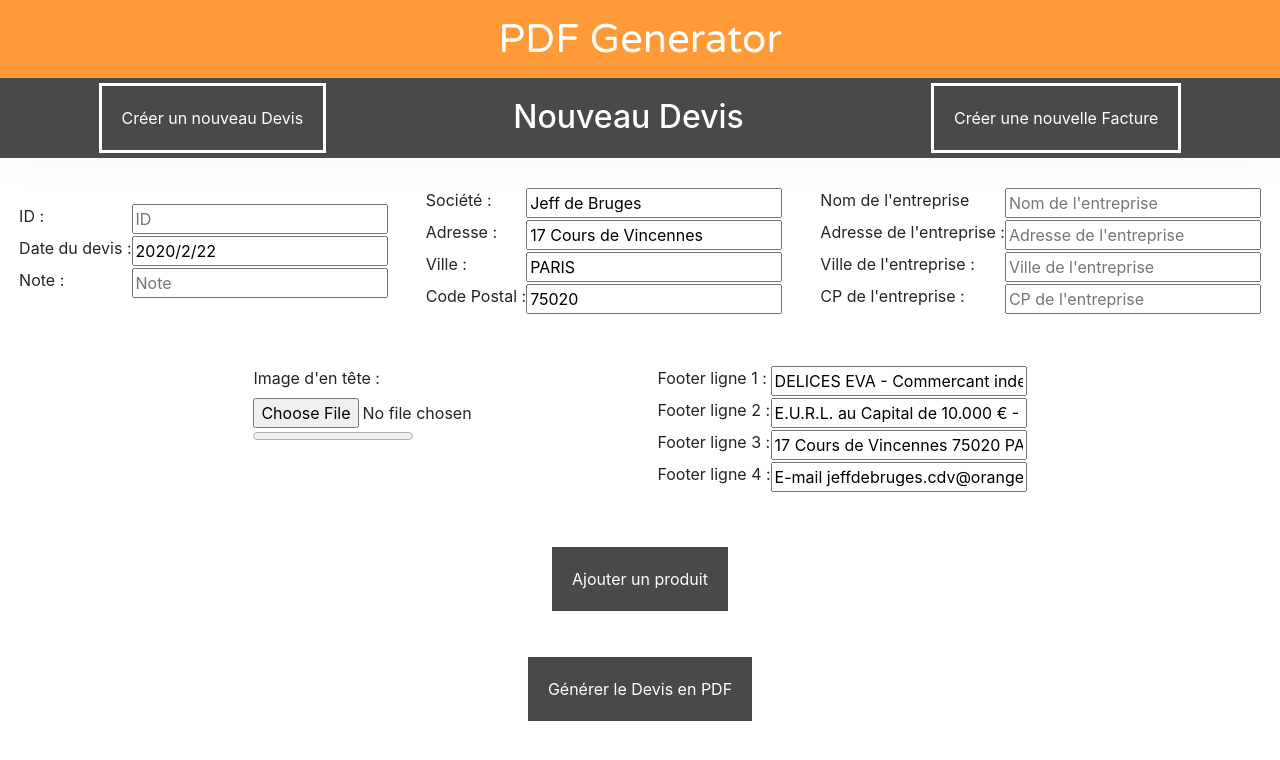
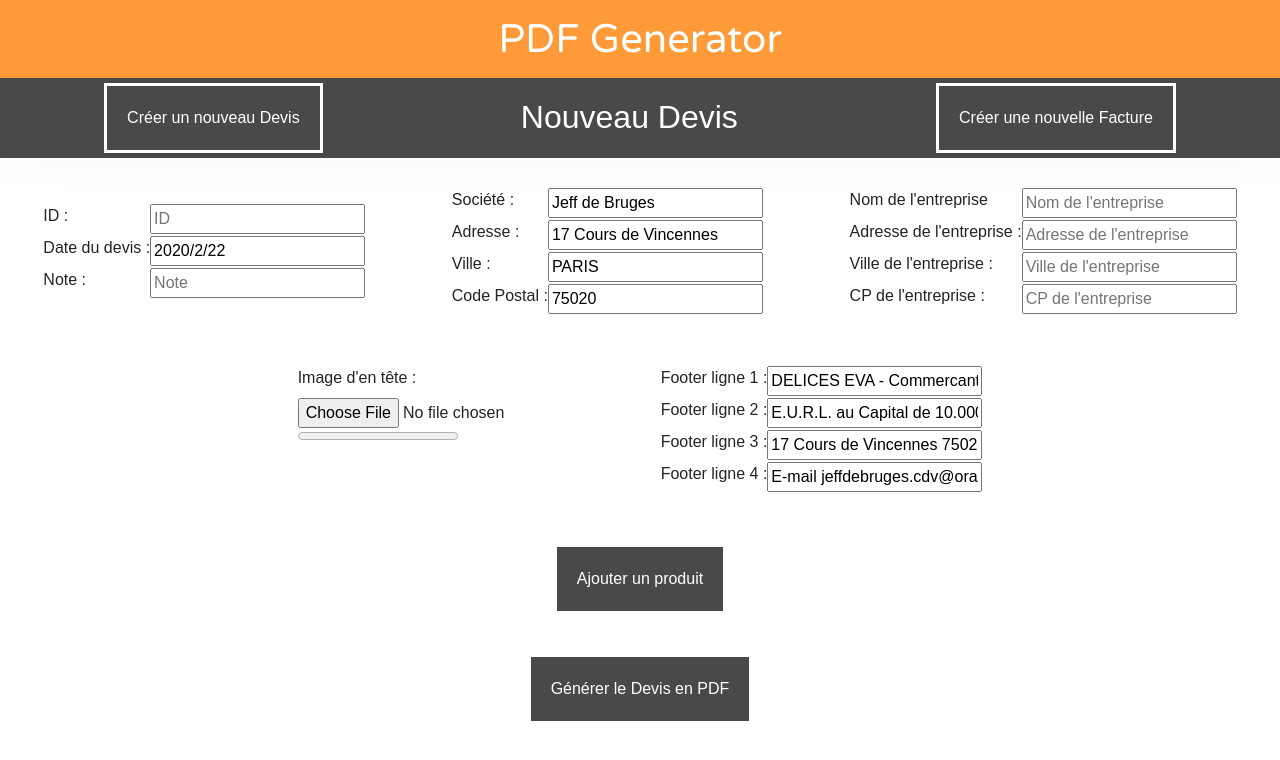
Before and after one commit to IlanAMG/devtrotter-pdfgenerate, a React (Create React App) app: page / in a window 1280 px wide. Both pictures are taken after a click on the button "Créer un nouveau Devis". Shown: the top 760 px of the page. Built offline with nearby package versions, Linux system fonts and the light colour scheme; what @react-pdf/renderer would draw is missing.

Commit message:
pdfgenerator-v1.0.1

```diff
--- a/src/App.css
+++ b/src/App.css
@@ -48,8 +48,9 @@ table {
 
 
 @import url('https://fonts.googleapis.com/css?family=Varela+Round&display=swap');
+
 body {
-    font-family: 'Valera Round', sans-serif;
+    font-family: 'Valera Round', sans-serif !important;
 }
 #pdf iframe {
     width: 100%;
@@ -81,6 +82,7 @@ h1 {
     text-align: center;
     padding: 15px;
     user-select: none;
+    font-style: 2em;
     margin: 0 !important;
 }
 
--- a/src/components/Infos/Infos.js
+++ b/src/components/Infos/Infos.js
@@ -7,8 +7,8 @@ export const Infos = ({ showFact, showForm, handleShowDevisForm, handleShowFactF
             <h1>PDF Generator</h1>
             <div className='container-choix'>
                 <button onClick={handleShowDevisForm}>Créer un nouveau Devis</button>
-                {showFact ? <h2 style={{alignSelf: 'center', color: '#fff' ,margin: 0, height: '40px'}}>Nouvelle Facture</h2> : null}
-                {showForm ? <h2 style={{alignSelf: 'center', color: '#fff',margin: 0, height: '40px'}}>Nouveau Devis</h2> : null}
+                {showFact ? <h2 style={{fontSize: '2em', alignSelf: 'center', color: '#fff' ,margin: 0, height: '40px'}}>Nouvelle Facture</h2> : null}
+                {showForm ? <h2 style={{fontSize: '2em', alignSelf: 'center', color: '#fff',margin: 0, height: '40px'}}>Nouveau Devis</h2> : null}
                 <button onClick={handleShowFactForm}>Créer une nouvelle Facture</button>
             </div>
         </>
```
Also changed, not shown: 1 other file (tests, documents, lock files or other folders).
